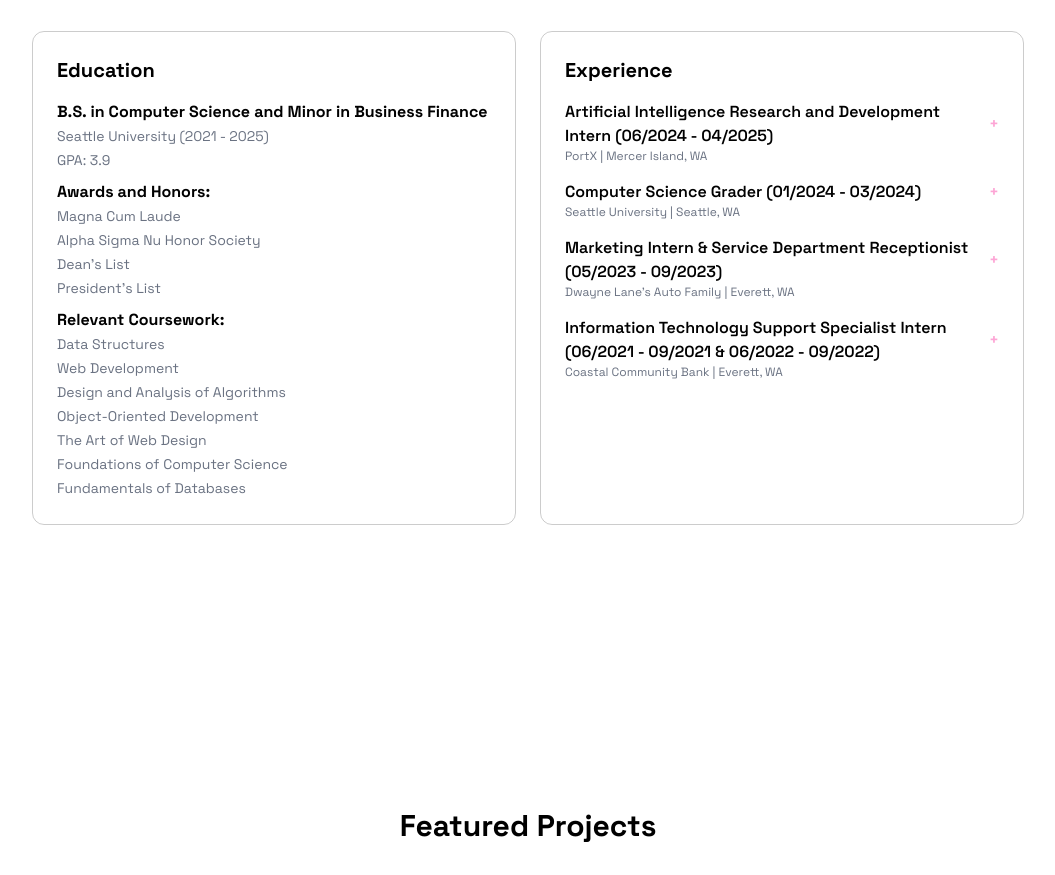
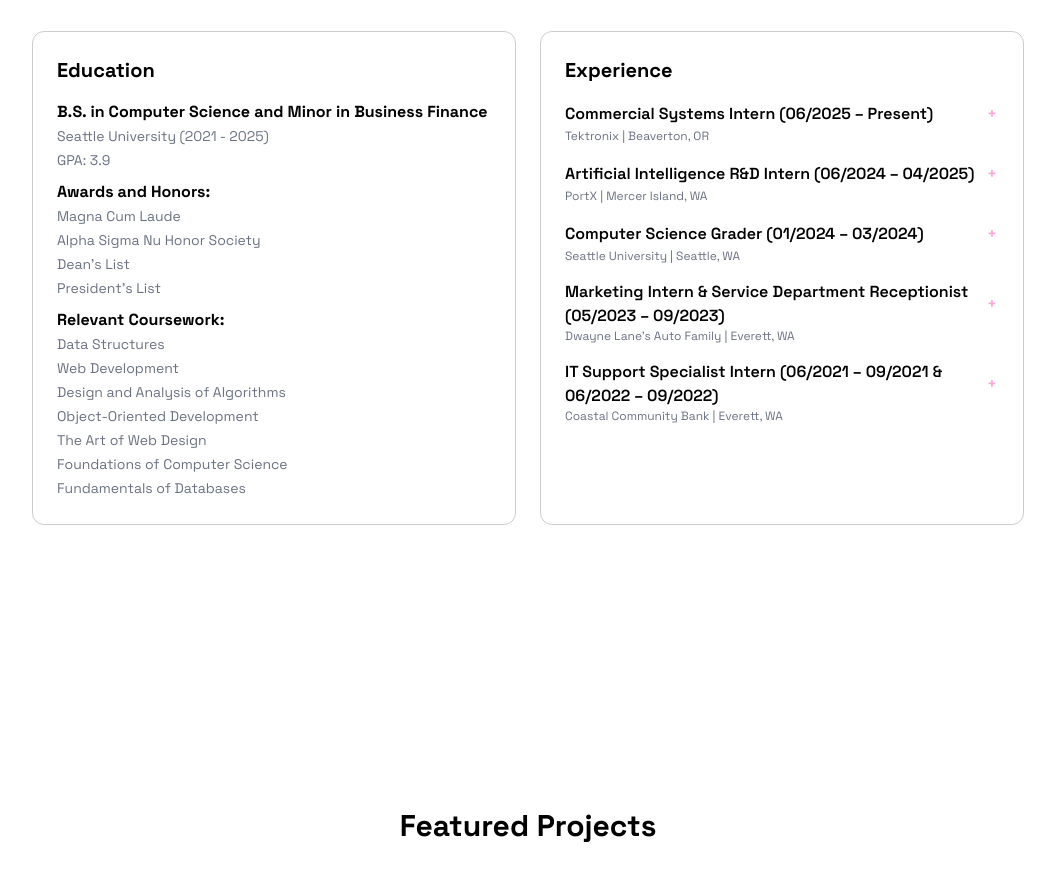
Before and after one commit to gracerlane/portfolio, a React (Vite) app: page / in a window 1280 px wide. Shown: the part 1279-2154 px from the top of the page, without its empty margins (112-1167 px from the left). Built offline with nearby package versions, Linux system fonts and the light colour scheme.

Commit message:
Update experience

```diff
--- a/src/components/sections/About.jsx
+++ b/src/components/sections/About.jsx
@@ -31,24 +31,29 @@ export const About = () => {
 
 	const experiences = [
 		{
-      title: "Artificial Intelligence Research and Development Intern (06/2024 - 04/2025)",
-      company: "PortX | Mercer Island, WA",
-      description: "Conducted rigorous research to develop new company platform features that utilize modern artificial intelligence tools. Collaborated with cross-functional teams to integrate AI-driven solutions into existing workflows.",
+			title: "Commercial Systems Intern (06/2025 – Present)",
+			company: "Tektronix | Beaverton, OR",
+			description: "Leading the development of a Power BI dashboard to deliver actionable insights into commercial systems performance. Assisting in software development and testing, collaborating with senior engineers to implement new features, optimize existing functionality, and apply industry-standard development practices."
 		},
 		{
-      title: "Computer Science Grader (01/2024 - 03/2024)",
-      company: "Seattle University | Seattle, WA",
-      description: "Assisted professors in grading programming assignments and providing constructive feedback to students. Managed grades for over 20 students.",
+			title: "Artificial Intelligence R&D Intern (06/2024 – 04/2025)",
+			company: "PortX | Mercer Island, WA",
+			description: "Researched and prototyped AI-powered features for the company platform, leveraging modern machine learning tools. Partnered with cross-functional teams to integrate AI-driven solutions into production workflows."
 		},
 		{
-      title: "Marketing Intern & Service Department Receptionist (05/2023 - 09/2023)",
-      company: "Dwayne Lane’s Auto Family | Everett, WA",
-      description: "Created social media content and analyzed customer engagement data. Took on addiional responsibilities as a receptionist, including answering phones and assisting customers with inquiries.",
+			title: "Computer Science Grader (01/2024 – 03/2024)",
+			company: "Seattle University | Seattle, WA",
+			description: "Evaluated programming assignments for over 20 students, ensuring grading consistency and accuracy. Provided constructive, actionable feedback to support student learning and technical growth."
 		},
 		{
-      title: "Information Technology Support Specialist Intern (06/2021 - 09/2021 & 06/2022 - 09/2022)",
+			title: "Marketing Intern & Service Department Receptionist (05/2023 – 09/2023)",
+			company: "Dwayne Lane’s Auto Family | Everett, WA",
+		description: "Created and scheduled targeted social media content, analyzing engagement metrics to refine marketing strategies. Represented the company at community events to strengthen brand presence and customer relationships. Oversaw front-desk operations, providing phone and in-person support while coordinating service appointments with staff."
+		},
+		{
+			title: "IT Support Specialist Intern (06/2021 – 09/2021 & 06/2022 – 09/2022)",
 			company: "Coastal Community Bank | Everett, WA",
-      description: "Provided technical support for employees, including troubleshooting hardware and software issues. Assisted in the setup and maintenance of computer systems and networks. Built over 100 laptops for new and current employees.",
+			description: "Provided technical support for employees, diagnosing, and resolving hardware and software issues. Deployed and configured over 100 laptops, and assisted in maintaining secure, reliable network systems."
 		},
   ];
 
@@ -69,7 +74,7 @@ export const About = () => {
 
             </p>
 
-						<div className="rounded-xl p-6 hover:-translate-y-1 transition-all">
+						<div className="rounded-xl p-6">
 							<h3 className="text-xl font-bold mb-4"> Hard Skills </h3>
 							<div className="flex flex-wrap gap-2">
 								{hardSkills.map((tech, key) => (
@@ -82,7 +87,7 @@ export const About = () => {
 								))}
 							</div>
 						</div>
-						<div className="rounded-xl p-6 hover:-translate-y-1 transition-all">
+						<div className="rounded-xl p-6">
 							<h3 className="text-xl font-bold mb-4"> Soft Skills </h3>
 							<div className="flex flex-wrap gap-2">
 								{softSkills.map((tech, key) => (
@@ -98,7 +103,7 @@ export const About = () => {
           </div>
 
           <div className="grid grid-cols-1 md:grid-cols-2 gap-6 mt-8">
-            <div className="p-6 rounded-xl border-black/20 border hover:-translate-y-1 transition-all">
+            <div className="p-6 rounded-xl border-black/20 border">
               <h3 className="text-xl font-bold mb-4"> Education </h3>
               <ul className="list-inside text-black-300 space-y-2">
                 <li>
@@ -129,7 +134,7 @@ export const About = () => {
                 </li>
               </ul>
             </div>
-						<div className="p-6 rounded-xl border-black/20 border hover:-translate-y-1 transition-all">
+						<div className="p-6 rounded-xl border-black/20 border">
 							<h3 className="text-xl font-bold mb-0">Experience</h3>
 							<div className="p-0">
 								{experiences.map((job, index) => (
@@ -139,7 +144,7 @@ export const About = () => {
 											onClick={() => toggleJob(index)}
 										>
 											{job.title}
-											<span className="text-pink-300">{openJob === index ? "-" : "+"}</span>
+											<span className="p-0.5 text-pink-300">{openJob === index ? "-" : "+"}</span>
 										</h4>
 										<h5 className="text-gray-500 text-xs mb-0">{job.company}</h5>
 
--- a/src/components/sections/Home.jsx
+++ b/src/components/sections/Home.jsx
@@ -18,7 +18,7 @@ export const Home = () => {
           <div className="flex justify-center space-x-4">
             <a
               href="#projects"
-              className="bg-black text-white py-3 px-6 rounded font-medium transition relative overflow-hidden hover:bg-pink-500/50"
+              className="bg-black text-white py-3 px-6 rounded font-medium transition relative overflow-hidden hover:-translate-y-0.5 hover:shadow-[0_0_15px_rgba(59, 130, 246, 0.2)] hover:bg-pink-500/50"
             >
               View Projects
             </a>
@@ -26,7 +26,7 @@ export const Home = () => {
             <a
               href="#contact"
               className="border border-black text-black py-3 px-6 rounded font-medium transition-all duration-200
-             hover:-translate-y-0.5 hover:shadow-[0_0_15px_rgba(59, 130, 246, 0.2)] hover:bg-pink-500/10"
+             hover:-translate-y-0.5 hover:shadow-[0_0_15px_rgba(59, 130, 246, 0.2)] hover:text-pink-500/50 hover:border-pink-500/50"
             >
               Contact Me
             </a>
```
Lines whose indentation alone changed are shown as unchanged.
